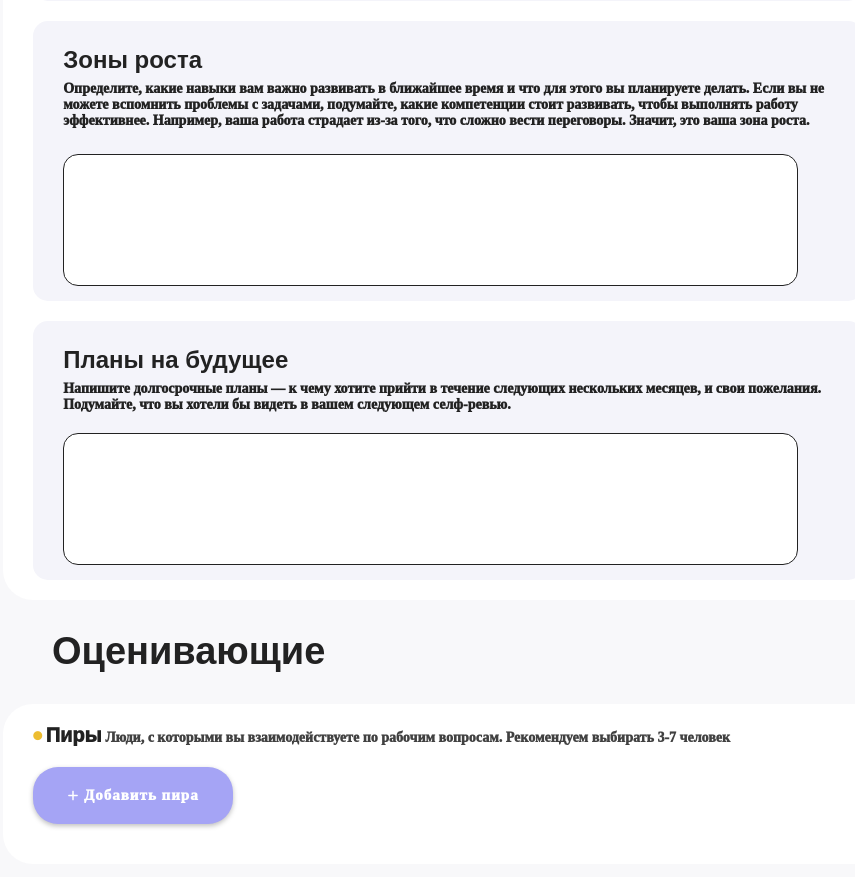
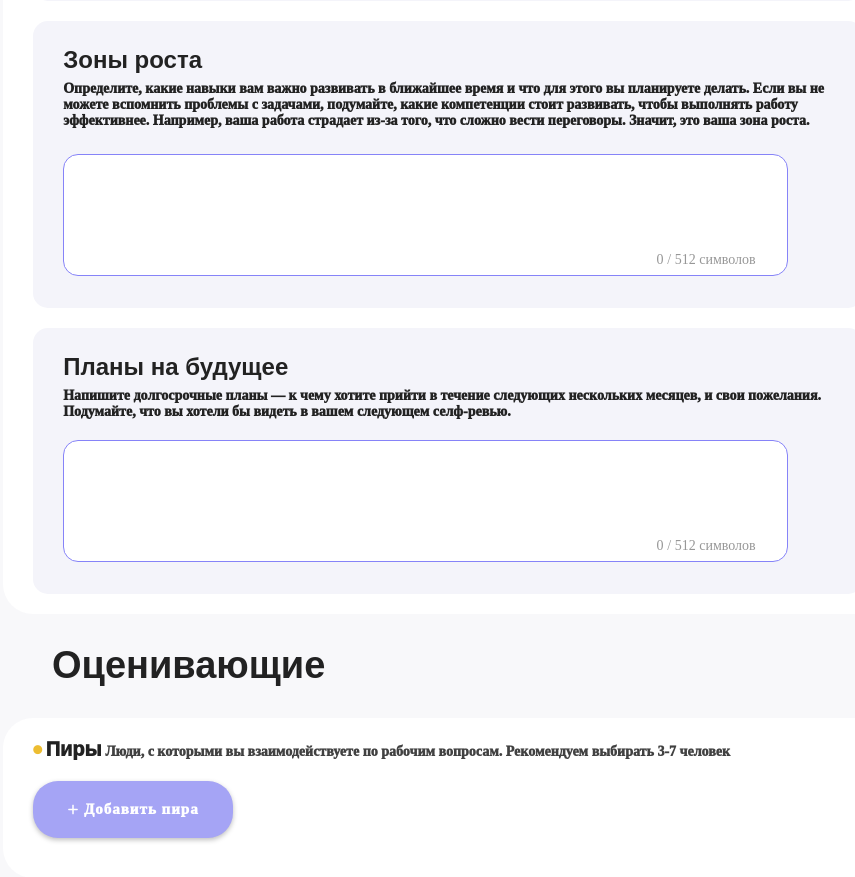
Before and after one commit to snooperv/perforator-back, a Django app: page /perforator/ in a window 1280 px wide. Shown: the part 1153-2030 px from the top of the page, without its empty margins (304-1159 px from the left). Run offline with Django 3.2, Linux system fonts and the light colour scheme; a user stored in the database is signed in; tables that the repository leaves empty hold one stand-in row (values such as "Sample post"); grey boxes marked "Sample" are stand-in pictures; some libraries are stand-ins or nearby versions; some web fonts are replaced.

Commit message:
self review fixes + scripts fixes

```diff
--- a/api/perforator/static/css/oneToOne.css
+++ b/api/perforator/static/css/oneToOne.css
@@ -99,7 +99,8 @@ h2 {
   color: #edbd31;
   font-weight: 400;
   position: relative;
-  left: 350px;
+  float: right;
+  margin-right: 25px;
 }
 
 .peer-avatar {
--- a/api/perforator/static/css/self-review.css
+++ b/api/perforator/static/css/self-review.css
@@ -188,11 +188,40 @@ input[type=submit]:active {
 
 .ta {
     border-radius: 15px;
+    border: 1px solid #8683F8;
+    width: 90%;
+    min-height: 100px;
+    height: 100%;
+    padding: 10px 15px;
+    font-size: 16px;
+    resize: none;
+}
+
+.smaller-ta {
+    border-radius: 15px;
     border: 1px solid #222222;
     width: 90%;
-    padding: 20px;
+    min-height: 75px;
+    height: 100%;
+    padding: 10px 15px;
     font-size: 16px;
     resize: none;
+}
+
+.char-count {
+    text-align: right;
+    font-size: 14px;
+    position: relative;
+    top: -30px;
+    right: 10%;
+}
+
+.chars, .max {
+    position: relative;
+    display: inline-block;
+    font-family: 'Gotham Pro light';
+    font-weight: 400;
+    color: #979797;
 }
 
 .add-peer {
--- a/api/perforator/templates/main/mainfiles/self_review.html
+++ b/api/perforator/templates/main/mainfiles/self_review.html
@@ -51,7 +51,11 @@
                         развивать, чтобы выполнять работу эффективнее. Например, ваша работа страдает из-за того, что
                         сложно вести переговоры. Значит, это ваша зона роста.
                     </p>
-                    <textarea name="improvement-zones" id="imp-zones" rows="5" class="ta"></textarea>
+                    <textarea name="improvement-zones" id="imp-zones" maxlength="512" rows="5" class="ta"></textarea>
+                    <div class="char-count">
+                        <span id="imp-zones-chars" class="chars">0</span>
+                        <span id="plan-max" class="max">/ 512 символов</span>
+                    </div>
                 </div>
                 <div id="plans">
                     <h4>Планы на будущее</h4>
@@ -59,7 +63,11 @@
                         Напишите долгосрочные планы — к чему хотите прийти в течение следующих нескольких месяцев, и
                         свои пожелания. Подумайте, что вы хотели бы видеть в вашем следующем селф-ревью.
                     </p>
-                    <textarea name="plans" id="plan" rows="5" class="ta"></textarea>
+                    <textarea name="plans" id="plan" rows="5" maxlength="512" class="ta"></textarea>
+                    <div class="char-count">
+                        <span id="plan-chars" class="chars">0</span>
+                        <span id="plan-max" class="max">/ 512 символов</span>
+                    </div>
                 </div>
             </div>
         </div>
@@ -90,6 +98,19 @@
             <p>Здесь будут результаты вашего ревью!</p>
         </div>
     </div>
+
+    <script>
+
+    $('#plan, #imp-zones').each(function() {
+        $(this).keyup(function () {
+            var characterCount = $(this).val().length,
+            current = $(this).next().find('.chars')
+        current.text(characterCount);
+        })
+    });
+
+    </script>
+
     {% include "main/mainfiles/addons/peers.html" %}
     <script src="{% static 'js/disable_button.js' %}"></script>
     <script src="{% static 'js/peers_main_functions.js' %}"></script>
```
Also changed, not shown: api/perforator/templates/main/mainfiles/1on1.html (+47 -12 lines), api/perforator/templates/main/mainfiles/i_manager.html (+11 -3 lines), api/perforator/templates/main/mainfiles/i_rate.html (+11 -3 lines).
